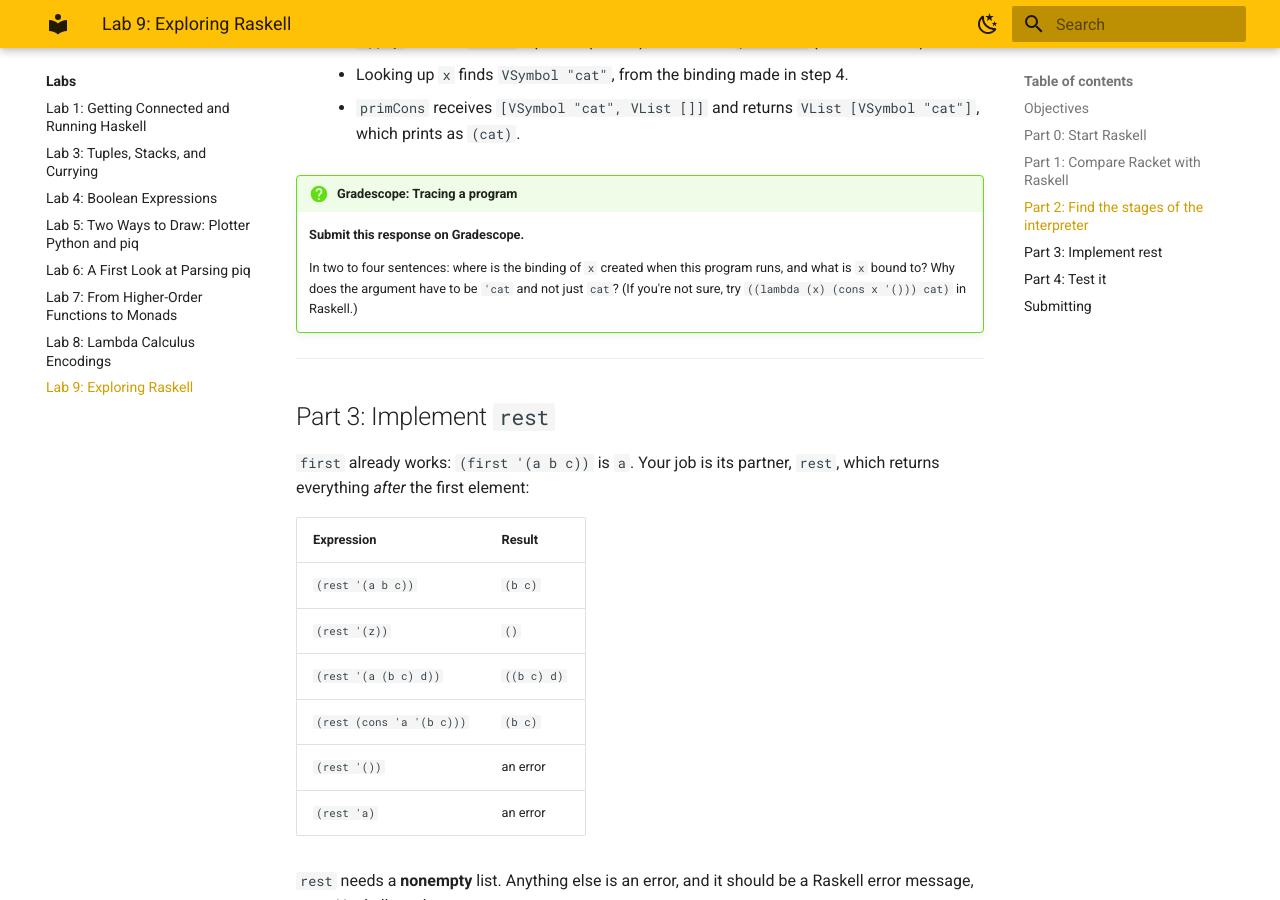
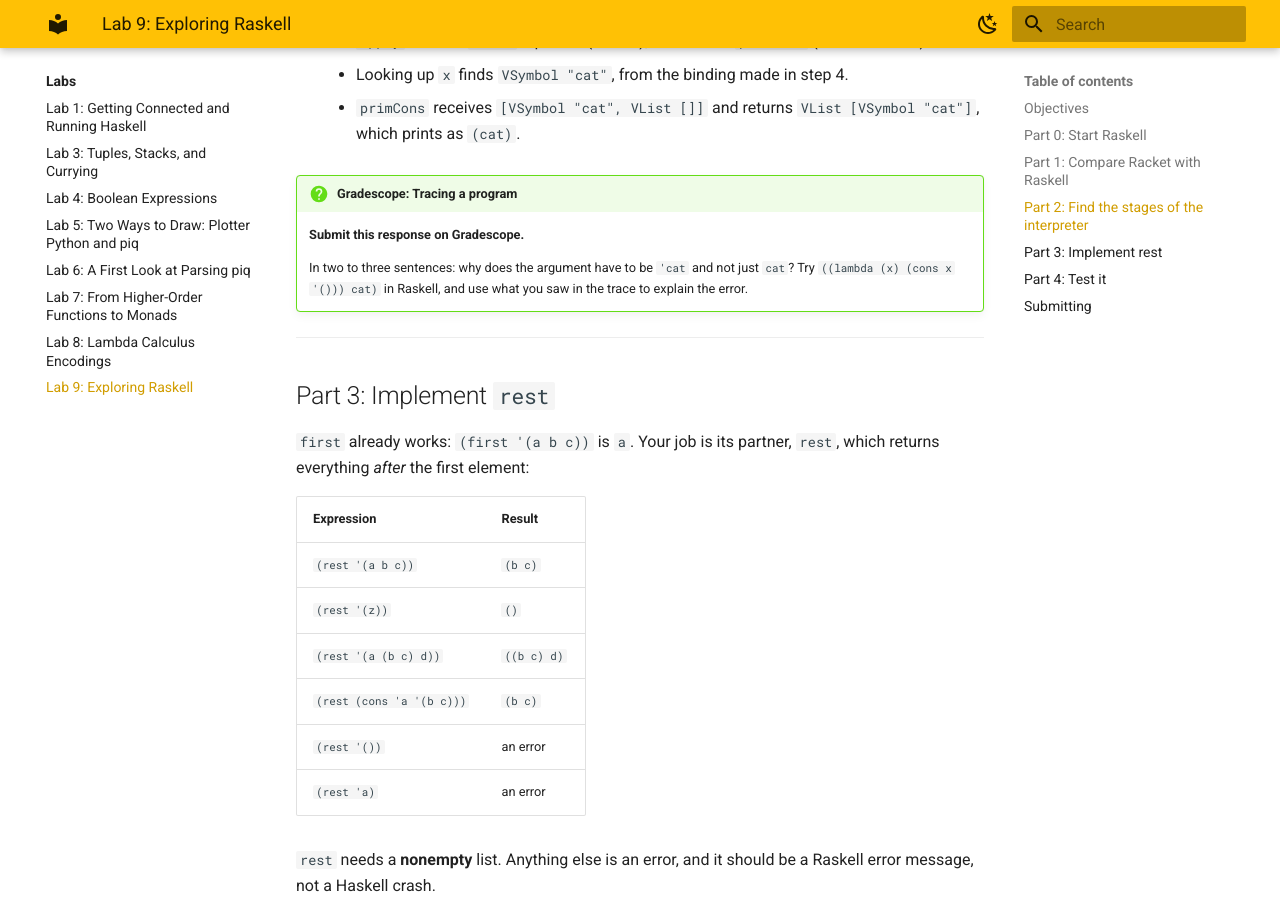
Before and after one commit to lbang-hmc/cs-131-website, an MkDocs documentation site: the page built from content/labs/lab09.md, in a window 1280 px wide and 900 px high, scrolled down 5087 px. Built offline with MkDocs 1.6.1 and Material for MkDocs 9.7.7, drawn with Linux system fonts in a browser that asks for light colours.

Commit message:
Lab 09: trim tracing question to the 'cat vs cat part
Co-Authored-By: Claude Opus 5.5 <noreply@anthropic.com>

```diff
--- a/content/labs/lab09.md
+++ b/content/labs/lab09.md
@@ -171,7 +171,7 @@ The Raskell program is in `examples/cat.rask`. Work through these steps (with a
 !!! question "Gradescope: Tracing a program"
     **Submit this response on Gradescope.**
 
-    In two to four sentences: where is the binding of `x` created when this program runs, and what is `x` bound to? Why does the argument have to be `'cat` and not just `cat`? (If you're not sure, try `((lambda (x) (cons x '())) cat)` in Raskell.)
+    In two to three sentences: why does the argument have to be `'cat` and not just `cat`? Try `((lambda (x) (cons x '())) cat)` in Raskell, and use what you saw in the trace to explain the error.
 
 ---
 
```
